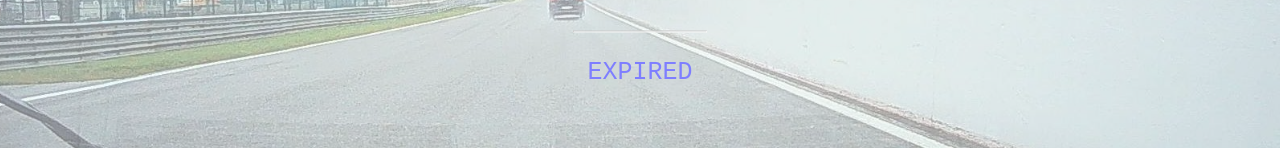
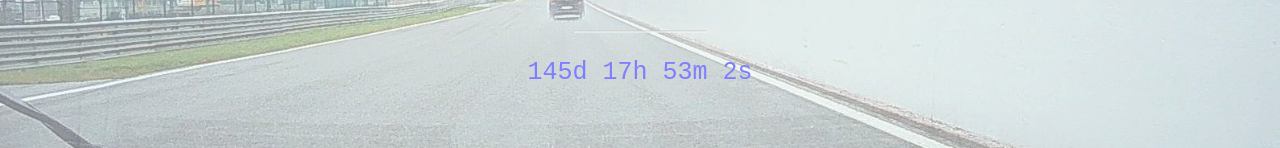
Before and after one commit to onlytafkas/onlytafkas.github.io, a plain HTML site: page index.html in a window 1280 px wide. Shown: the part 391-539 px from the top of the page. Drawn offline with Linux system fonts and the light colour scheme.

Commit message:
Update index.html

```diff
--- a/index.html
+++ b/index.html
@@ -51,7 +51,7 @@ hr {
 </style>
 <script>
   // Set the date we're counting down to
-  const countDownDate = new Date("2022-09-01T00:00:00.000Z").getTime();
+  const countDownDate = new Date("2024-05-10T00:00:00.000Z").getTime();
   const localOffset = new Date().getTimezoneOffset();
 
   console.log(localOffset);
```
